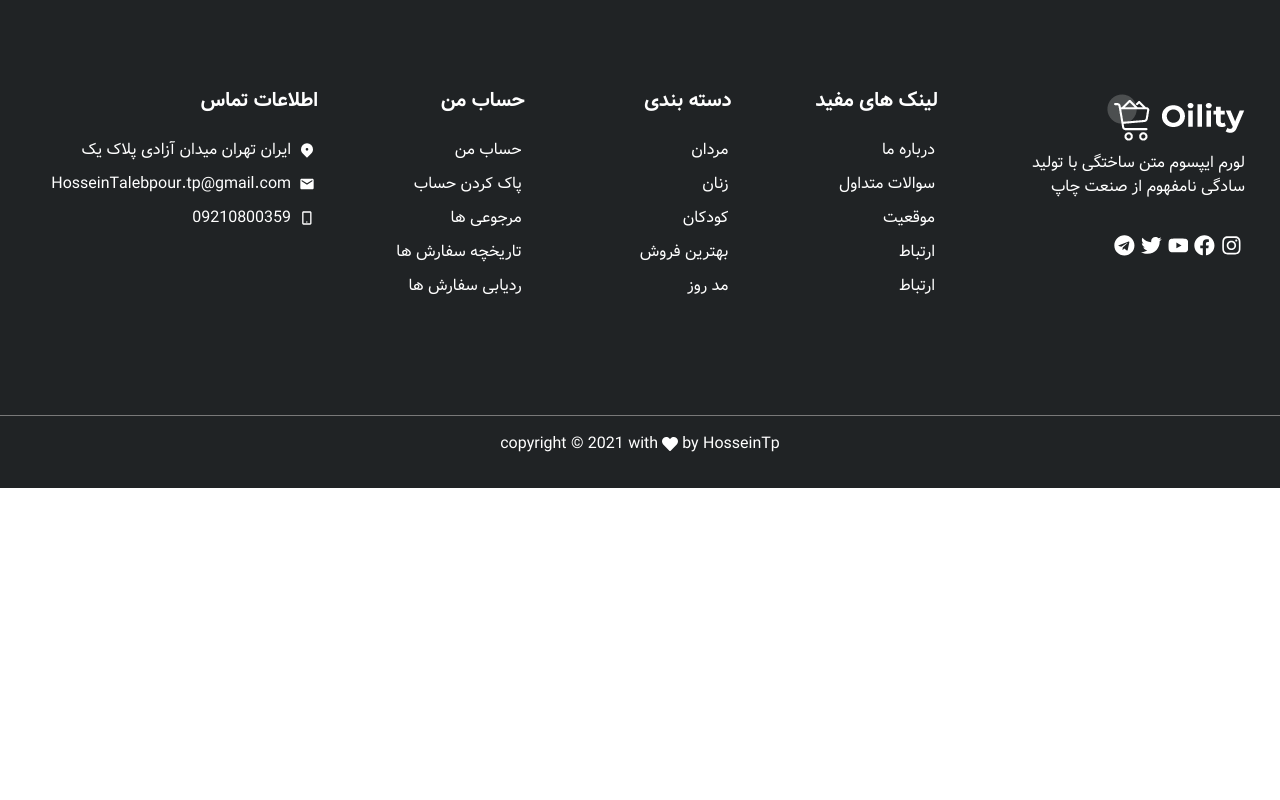
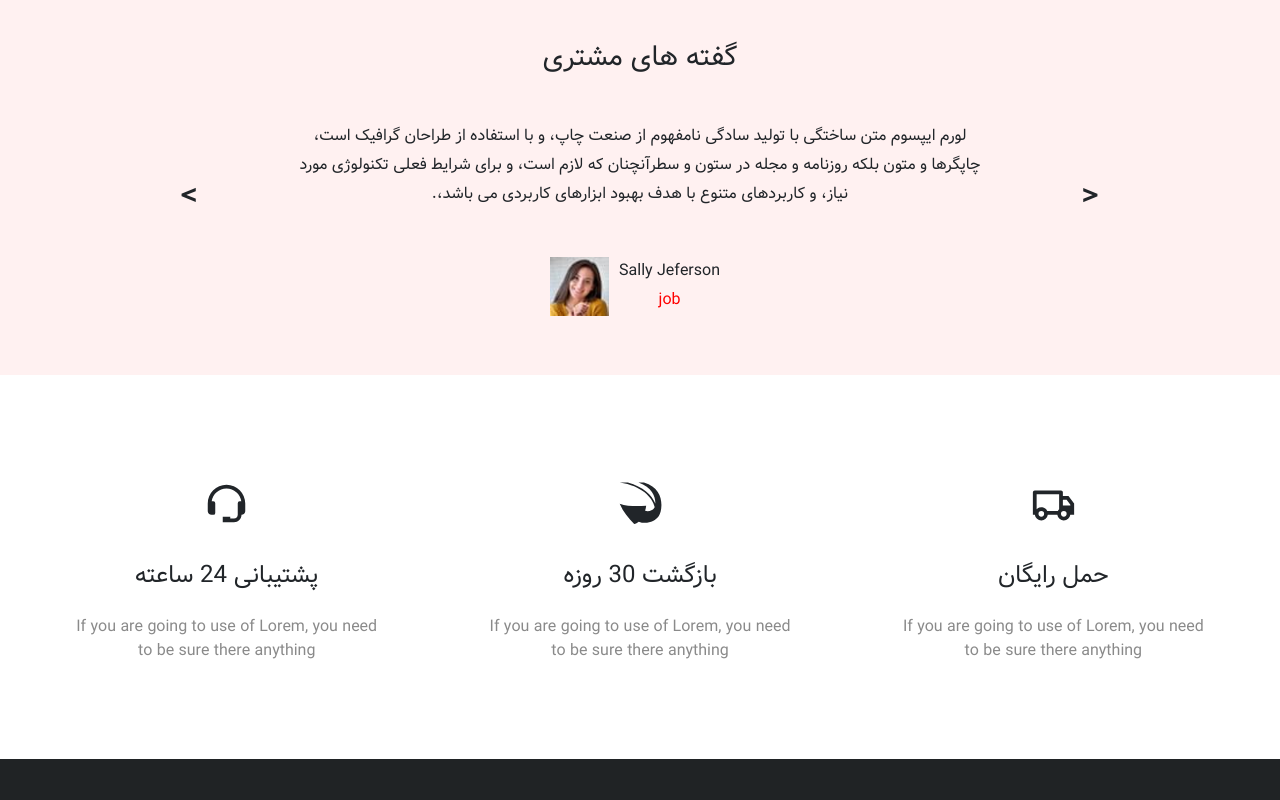
Before and after one commit to hosseintp/Oility, a Next.js app: page / in a window 1280 px wide. Shown: the part 1120-1920 px from the top of the page. Before the commit the page ends 1608 px from the top, so only its background shows below. Built offline with nearby package versions, Linux system fonts and the light colour scheme.

Commit message:
home page completed exept fetchers

```diff
--- a/components/Tabs.js
+++ b/components/Tabs.js
@@ -2,7 +2,7 @@ import classes from "../styles/Tabs.module.css";
 import { useState } from "react";
 
 const Tabs = () => {
-  const [toggle, setToggle] = useState(1);
+  const [toggle, setToggle] = useState(0);
   const tabs = ["پیشنهاد ویژه", "خاص", "بهترین فروش", "جدید"];
   const toggleTab = (e, index) => {
     e.preventDefault();
--- a/pages/index.js
+++ b/pages/index.js
@@ -1,11 +1,21 @@
+import { useState } from "react";
 import styles from "../styles/Home.module.css";
 import Image from "next/image";
 import solo from "../public/images/solo.jpg";
 import per2 from "../public/images/2per.jpg";
 import Tabs from "../components/Tabs";
 import girls from "../public/images/girls.png";
+import sally from "../public/images/sally.jpg";
+import { BiSupport } from "react-icons/bi";
+import { GiReturnArrow } from "react-icons/gi";
+import { RiTruckLine } from "react-icons/ri";
 
 export default function Home() {
+  const [value, setvalue] = useState(0);
+  const swipeHandler = (values) => {
+    setvalue((prev) => prev + values);
+    alert(value);
+  };
   return (
     <>
       <div className="container">
@@ -41,7 +51,7 @@ export default function Home() {
         </div>
       </div>
       <Tabs />
-      <div className={`container-fluid ${styles.lightbg}`}>
+      <div className="container-fluid">
         <div className="row align-items-center justify-content-sm-center justify-content-md-between">
           <div className="col-12 col-md-6 mb-sm-5 mb-md-0 text-center text-md-start">
             <span style={{ color: "red", textAlign: "right" }}>
@@ -58,6 +68,80 @@ export default function Home() {
           </div>
         </div>
       </div>
+      <div className="container-fluid position-relative">
+        <div
+          className={`${styles.arrow} ${styles.arrow_left}`}
+          onClick={() => swipeHandler(-100)}
+        >
+          ^
+        </div>
+        <div
+          className={`${styles.arrow} ${styles.arrow_right}`}
+          onClick={() => swipeHandler(100)}
+        >
+          ^
+        </div>
+        <div className={`row ${styles.redonbg}`}>
+          <div
+            className="col-12 text-center mb-5"
+            style={{ left: `${value}%` }}
+          >
+            <h3 className="mt-5">گفته های مشتری</h3>
+            <div className={`${styles.content} ${styles.active_content}`}>
+              <p className="w-75 m-auto my-5">
+                لورم ایپسوم متن ساختگی با تولید سادگی نامفهوم از صنعت چاپ، و با
+                استفاده از طراحان گرافیک است، چاپگرها و متون بلکه روزنامه و مجله
+                در ستون و سطرآنچنان که لازم است، و برای شرایط فعلی تکنولوژی مورد
+                نیاز، و کاربردهای متنوع با هدف بهبود ابزارهای کاربردی می باشد،.
+              </p>
+              <div className={`${styles.client_container}`}>
+                <div className={`${styles.client_info}`}>
+                  <span>Sally Jeferson</span>
+                  <span style={{ color: "red" }}>job</span>
+                </div>
+                <div className={`${styles.client_img}`}>
+                  <Image src={sally} />
+                </div>
+              </div>
+            </div>
+          </div>
+        </div>
+      </div>
+      <div className="container py-5">
+        <div className="row text-center align-items-center py-5">
+          <div className="col-12 col-md-6 col-lg-4 my-5 my-md-0">
+            <div className={styles.icon}>
+              <RiTruckLine />
+            </div>
+
+            <h4 className="my-4">حمل رایگان</h4>
+            <p className={styles.caption}>
+              If you are going to use of Lorem, you need to be sure there
+              anything
+            </p>
+          </div>
+          <div className="col-12 col-md-6 col-lg-4 my-5 my-md-0">
+            <div className={styles.icon}>
+              <GiReturnArrow />
+            </div>
+            <h4 className="my-4 text-bold">بازگشت 30 روزه</h4>
+            <p className={styles.caption}>
+              If you are going to use of Lorem, you need to be sure there
+              anything
+            </p>
+          </div>
+          <div className="col-12 col-md-6 col-lg-4 my-5 my-md-0">
+            <div className={styles.icon}>
+              <BiSupport />
+            </div>
+            <h4 className="my-4">پشتیبانی 24 ساعته</h4>
+            <p className={styles.caption}>
+              If you are going to use of Lorem, you need to be sure there
+              anything
+            </p>
+          </div>
+        </div>
+      </div>
     </>
   );
 }
--- a/styles/Home.module.css
+++ b/styles/Home.module.css
@@ -51,3 +51,59 @@
 .lightbg {
   background-color: #f4f9fc;
 }
+.redonbg {
+  background-color: #fff1f1;
+}
+.content {
+  width: 75%;
+  margin: auto;
+  line-height: 1.8rem;
+  transition: all 0.4s ease-in-out;
+  display: none;
+}
+.active_content {
+  display: block;
+}
+.client_container {
+  display: flex;
+  justify-content: space-between;
+  max-width: 180px;
+  text-align: center;
+  margin: auto;
+}
+.client_container span {
+  display: inline-block;
+  word-break: keep-all;
+}
+.arrow {
+  position: absolute;
+  font-size: 40px;
+  top: 45%;
+  transition: all 0.3s ease-in-out;
+
+  transform: translateY(-50%);
+}
+.arrow:hover {
+  cursor: pointer;
+  color: gray;
+}
+
+.arrow_left {
+  left: 15%;
+  transform: rotate(-90deg);
+}
+.arrow_right {
+  right: 15%;
+  transform: rotate(90deg);
+}
+.hide {
+  display: none;
+}
+.icon {
+  font-size: 45px;
+}
+.caption {
+  color: rgb(138, 138, 138);
+  max-width: 80%;
+  margin: auto;
+}
```
Also changed, not shown: public/images/sally.jpg (added).
